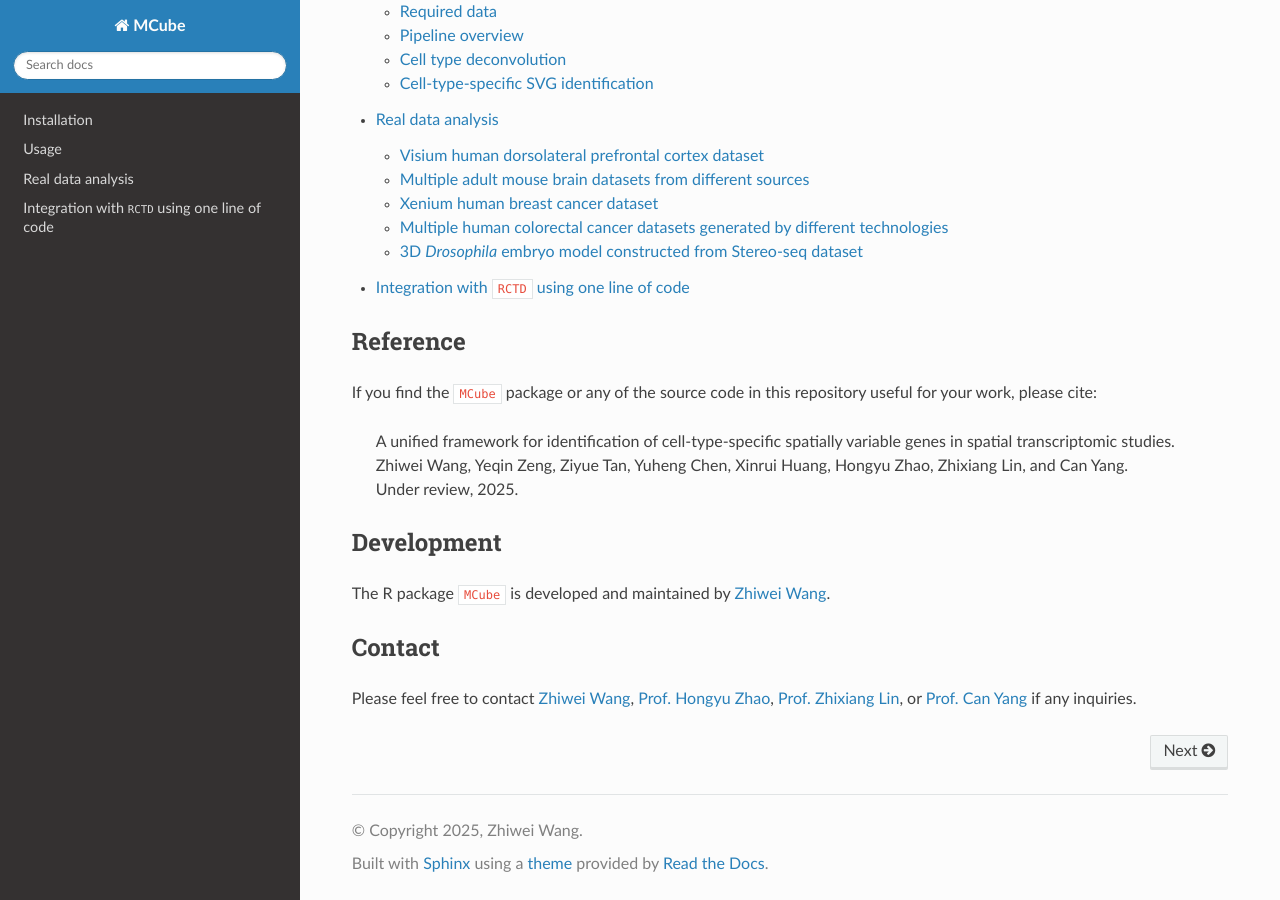
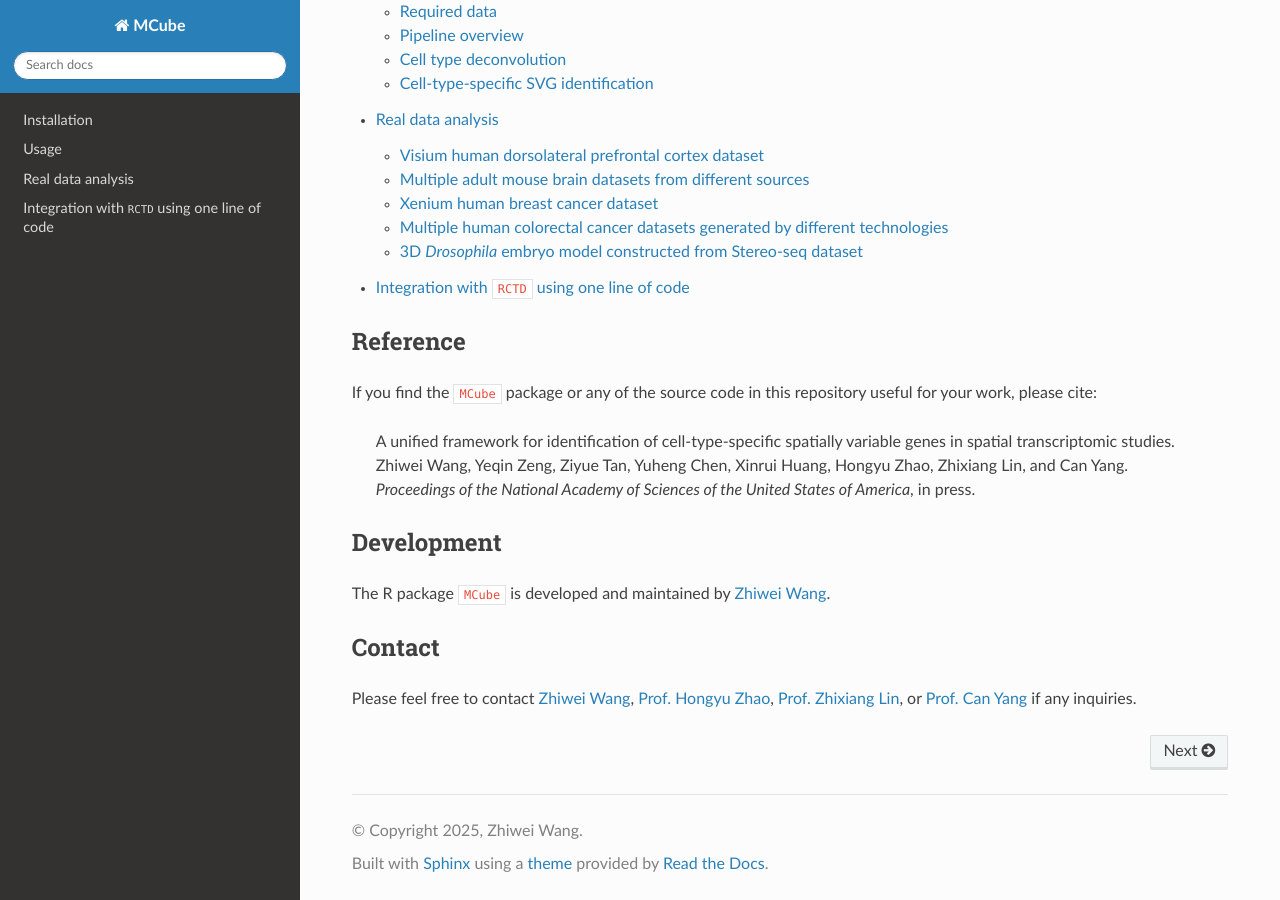
Before and after one commit to statwangz/MCube-tutorial, a Sphinx documentation site: the page built from docs/source/index.rst, in a window 1280 px wide and 900 px high, scrolled down 687 px. Built offline with Sphinx 7.4.7 and the Read the Docs theme 3.1.0, drawn with Linux system fonts in a browser that asks for light colours; pages that are not in the unit, such as notebooks, are missing from menus.

Commit message:
Update index.rst

```diff
--- a/docs/source/index.rst
+++ b/docs/source/index.rst
@@ -39,7 +39,7 @@ If you find the ``MCube`` package or any of the source code in this repository u
 
    | A unified framework for identification of cell-type-specific spatially variable genes in spatial transcriptomic studies.
    | Zhiwei Wang, Yeqin Zeng, Ziyue Tan, Yuheng Chen, Xinrui Huang, Hongyu Zhao, Zhixiang Lin, and Can Yang.
-   | Under review, 2025.
+   | *Proceedings of the National Academy of Sciences of the United States of America*, in press.
 
 Development
 ===========
```
